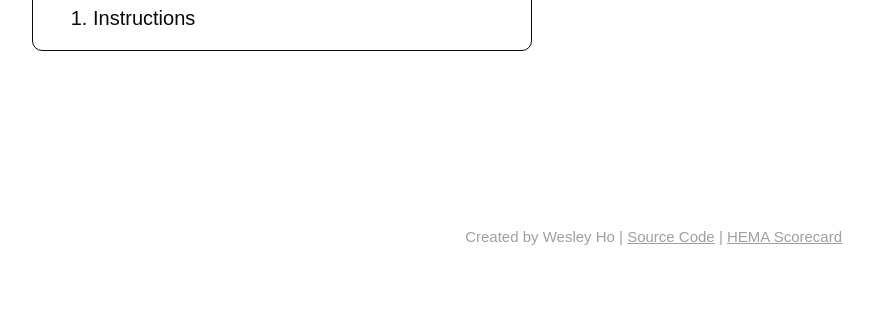
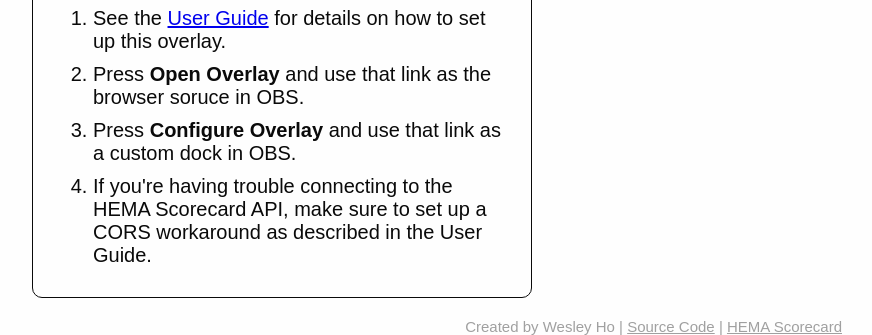
Before and after one commit to Drakonkinst/hema-scorecard-overlay, a website with bundled scripts: page public/index.html in a window 1280 px wide. Shown: the part 515-850 px from the top of the page, without its empty margins (358-1230 px from the left). Before the commit the page ends 800 px from the top, so only its background shows below. Built offline with nearby package versions, Linux system fonts and the light colour scheme; a web font is replaced by a local one.

Commit message:
Add instructions and fix typos

```diff
--- a/public/index.html
+++ b/public/index.html
@@ -30,7 +30,10 @@
         <div class="instructions">
             <h2>How to Use</h2>
             <ol>
-                <li>Instructions</li>
+                <li>See the <a href="https://docs.google.com/document/d/14IaRjUM7ZUk7ZOIJMvq5dZYVBv4XlvjxFYPViMNNHyA/edit?usp=sharing" target="_blank">User Guide</a> for details on how to set up this overlay.</li>
+                <li>Press <b>Open Overlay</b> and use that link as the browser soruce in OBS.</li>
+                <li>Press <b>Configure Overlay</b> and use that link as a custom dock in OBS.</li>
+                <li>If you're having trouble connecting to the HEMA Scorecard API, make sure to set up a CORS workaround as described in the User Guide.</li>
             </ol>
         </div>
         <div class="credits">
--- a/public/navigation.css
+++ b/public/navigation.css
@@ -34,9 +34,13 @@
     border: 1px solid var(--primary-text-color);
     border-radius: 10px;
     padding: 1rem;
-    min-width: 25rem;
+    max-width: 25rem;
 }
 
 .instructions h2 {
     margin-bottom: 0.5rem;
 }
+
+.instructions li {
+    margin-bottom: 0.5rem;
+}
--- a/src/overlay/matchState.ts
+++ b/src/overlay/matchState.ts
@@ -20,7 +20,7 @@ export class MatchState {
     public async updateMatch(): Promise<void> {
         // Do no queries if it the match ID is blank
         if (!this._matchId) {
-            this._errorStatus = "No match ID set!";
+            this._errorStatus = "You must provide a match link!";
             return;
         }
 
```
Also changed, not shown: public/controller/index.html (+1 -1 lines).
